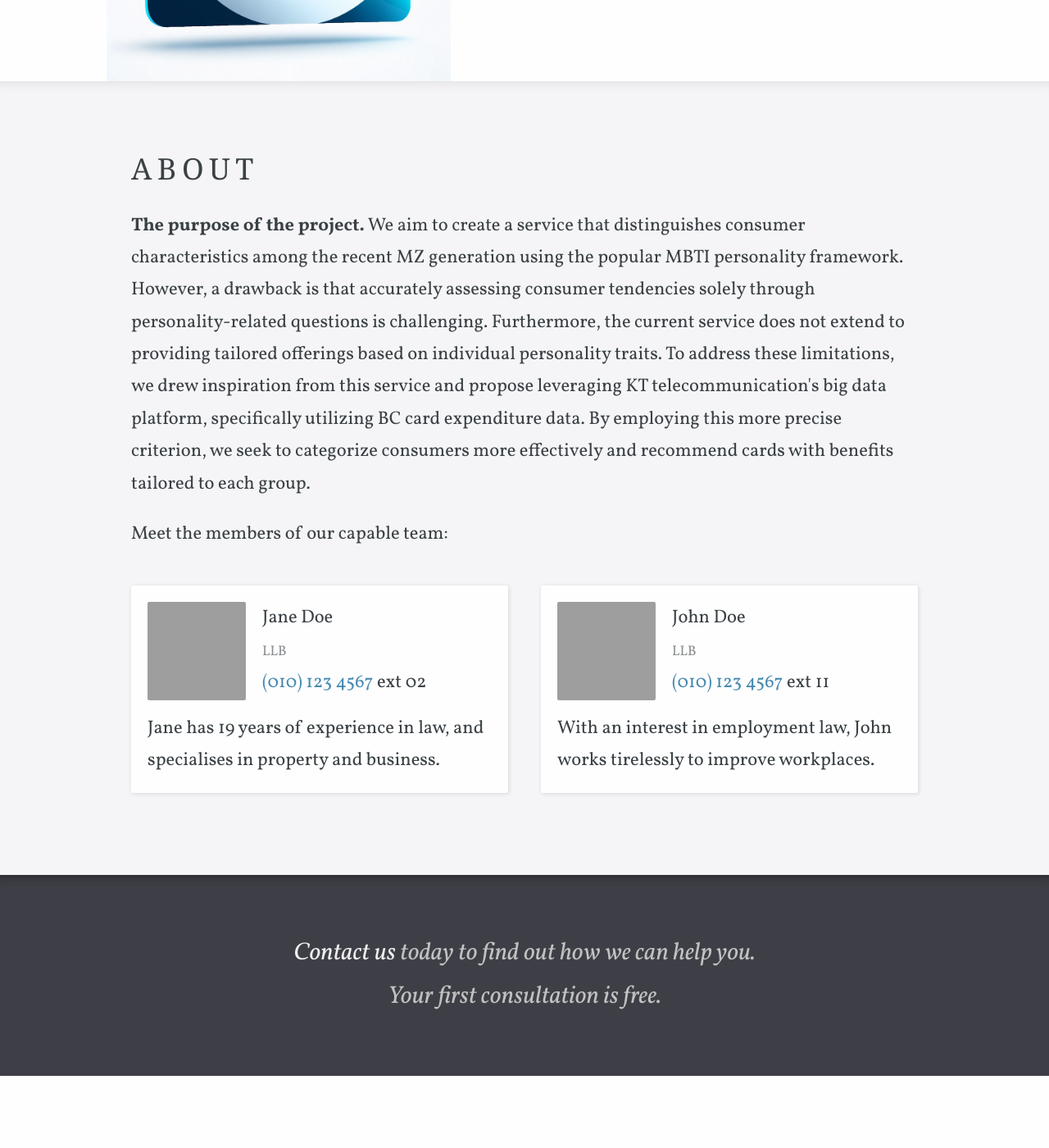
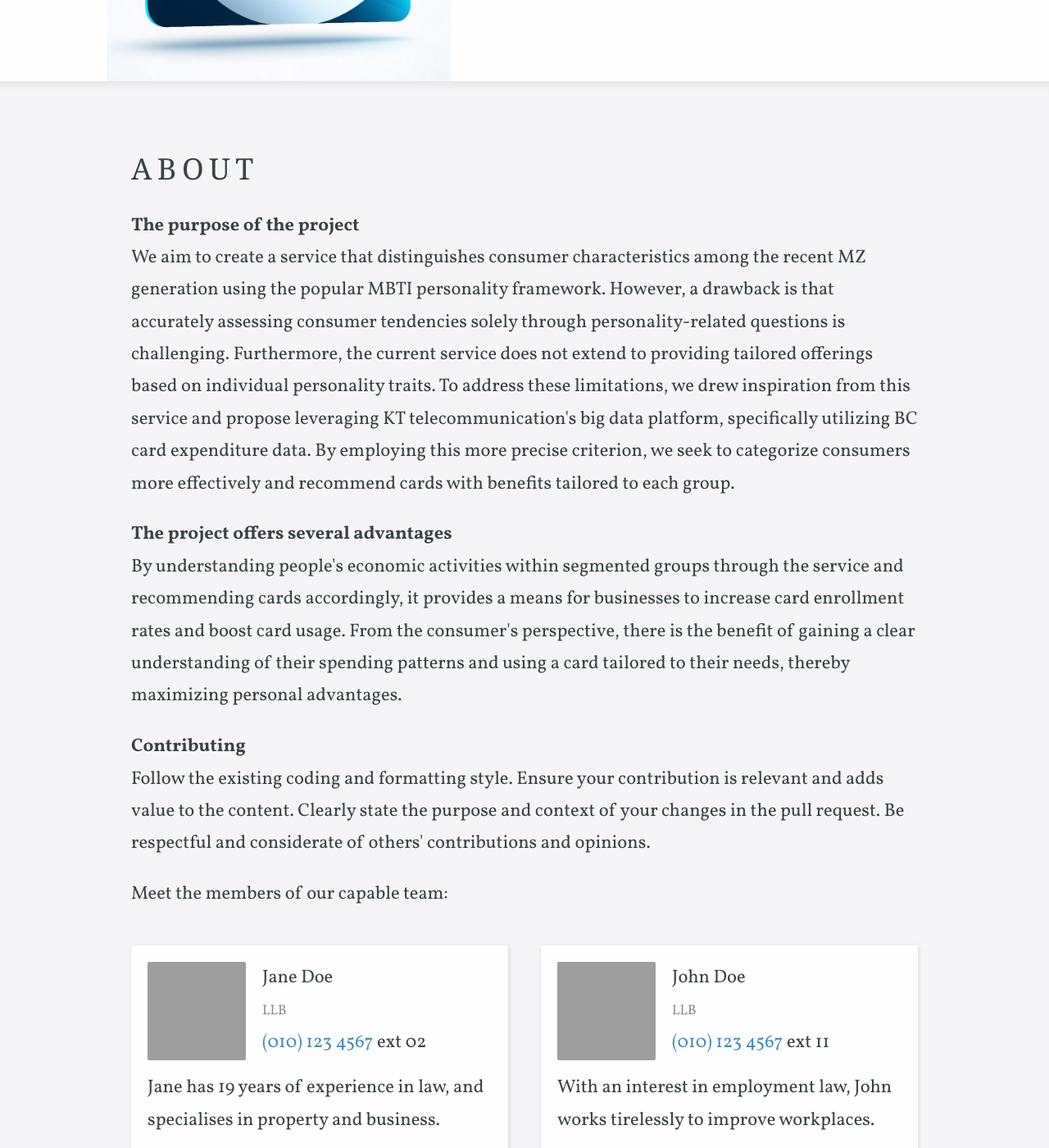
Before and after one commit to Lee-wonjae/Lee-wonjae.github.io, a Jekyll site: the page built from about.html, in a window 1280 px wide and 1400 px high, scrolled down 321 px. Shown: the whole window at 82% size. Built offline with Jekyll 4.4.1, drawn with Linux system fonts in a browser that asks for light colours; some web fonts are replaced; grey boxes are pictures that could not be loaded.

Commit message:
add about

```diff
--- a/about.html
+++ b/about.html
@@ -9,8 +9,21 @@ navigation_order: 1
 
 <div class="editable">
 	<p>
-		<strong>The purpose of the project.</strong>
-		We aim to create a service that distinguishes consumer characteristics among the recent MZ generation using the popular MBTI personality framework. However, a drawback is that accurately assessing consumer tendencies solely through personality-related questions is challenging. Furthermore, the current service does not extend to providing tailored offerings based on individual personality traits. To address these limitations, we drew inspiration from this service and propose leveraging KT telecommunication's big data platform, specifically utilizing BC card expenditure data. By employing this more precise criterion, we seek to categorize consumers more effectively and recommend cards with benefits tailored to each group.
+		<strong>The purpose of the project</strong>
+		<br>We aim to create a service that distinguishes consumer characteristics among the recent MZ generation using the popular MBTI personality framework. However, a drawback is that accurately assessing consumer tendencies solely through personality-related questions is challenging. Furthermore, the current service does not extend to providing tailored offerings based on individual personality traits. To address these limitations, we drew inspiration from this service and propose leveraging KT telecommunication's big data platform, specifically utilizing BC card expenditure data. By employing this more precise criterion, we seek to categorize consumers more effectively and recommend cards with benefits tailored to each group.
+
+	</p>
+	<p>
+		<strong>The project offers several advantages</strong>
+		<br>By understanding people's economic activities within segmented groups through the service and recommending cards accordingly, it provides a means for businesses to increase card enrollment rates and boost card usage. From the consumer's perspective, there is the benefit of gaining a clear understanding of their spending patterns and using a card tailored to their needs, thereby maximizing personal advantages.
+
+	</p>
+	<p>
+		<strong>Contributing</strong>
+		<br>Follow the existing coding and formatting style.
+		Ensure your contribution is relevant and adds value to the content.
+		Clearly state the purpose and context of your changes in the pull request.
+		Be respectful and considerate of others' contributions and opinions.
 
 	</p>
 
```
